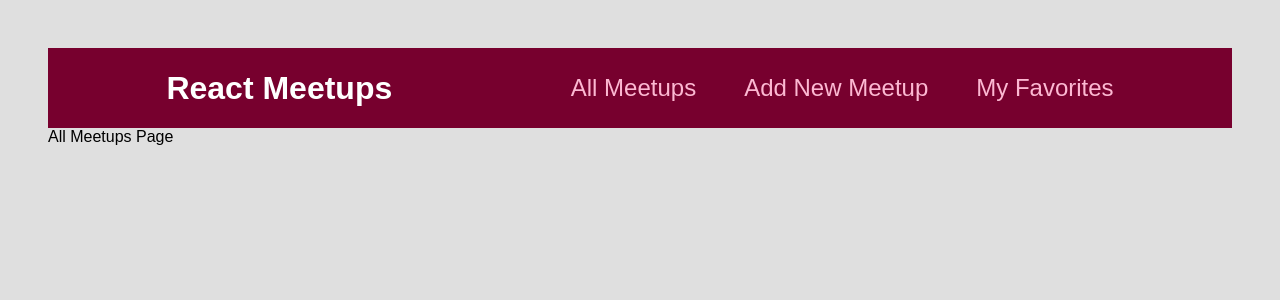
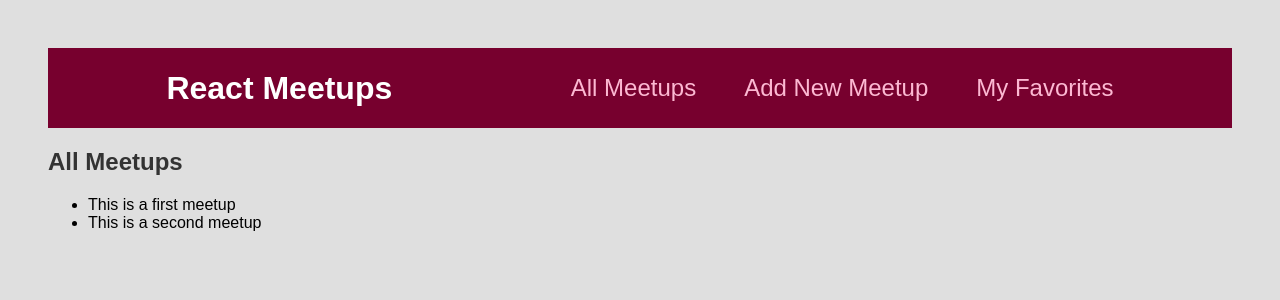
Before and after one commit to Uthaeus/youtube-app, a React (Create React App) app: page / in a window 1280 px wide. Shown: the top 300 px of the page. Built offline with nearby package versions, Linux system fonts and the light colour scheme.

Commit message:
created meetupitem.js

```diff
--- a/src/pages/AllMeetups.js
+++ b/src/pages/AllMeetups.js
@@ -1,8 +1,34 @@
-
+const DUMMY_DATA = [
+    {
+        id: 'm1',
+        title: 'This is a first meetup',
+        image:
+        'https://upload.wikimedia.org/wikipedia/commons/thumb/d/d3/Stadtbild_M%C3%BCnchen.jpg/2560px-Stadtbild_M%C3%BCnchen.jpg',
+        address: 'Meetupstreet 5, 12345 Meetup City',
+        description:
+        'This is a first, amazing meetup which you definitely should not miss. It will be a lot of fun!',
+    },
+    {
+        id: 'm2',
+        title: 'This is a second meetup',
+        image:
+        'https://upload.wikimedia.org/wikipedia/commons/thumb/d/d3/Stadtbild_M%C3%BCnchen.jpg/2560px-Stadtbild_M%C3%BCnchen.jpg',
+        address: 'Meetupstreet 5, 12345 Meetup City',
+        description:
+        'This is a first, amazing meetup which you definitely should not miss. It will be a lot of fun!',
+    },
+];
 
 const AllMeetupsPage = () => {
     return (
-        <div>All Meetups Page</div>
+        <section>
+            <h1>All Meetups</h1>
+            <ul>
+                {DUMMY_DATA.map((meetup) => {
+                    return <li key={meetup.id}>{meetup.title}</li>
+                })}
+            </ul>
+        </section>
     );
 };
 
```
Also changed, not shown: src/components/meetups/MeetupItem.js (added, +22 -0 lines), src/components/meetups/MeetupList.js (added).
